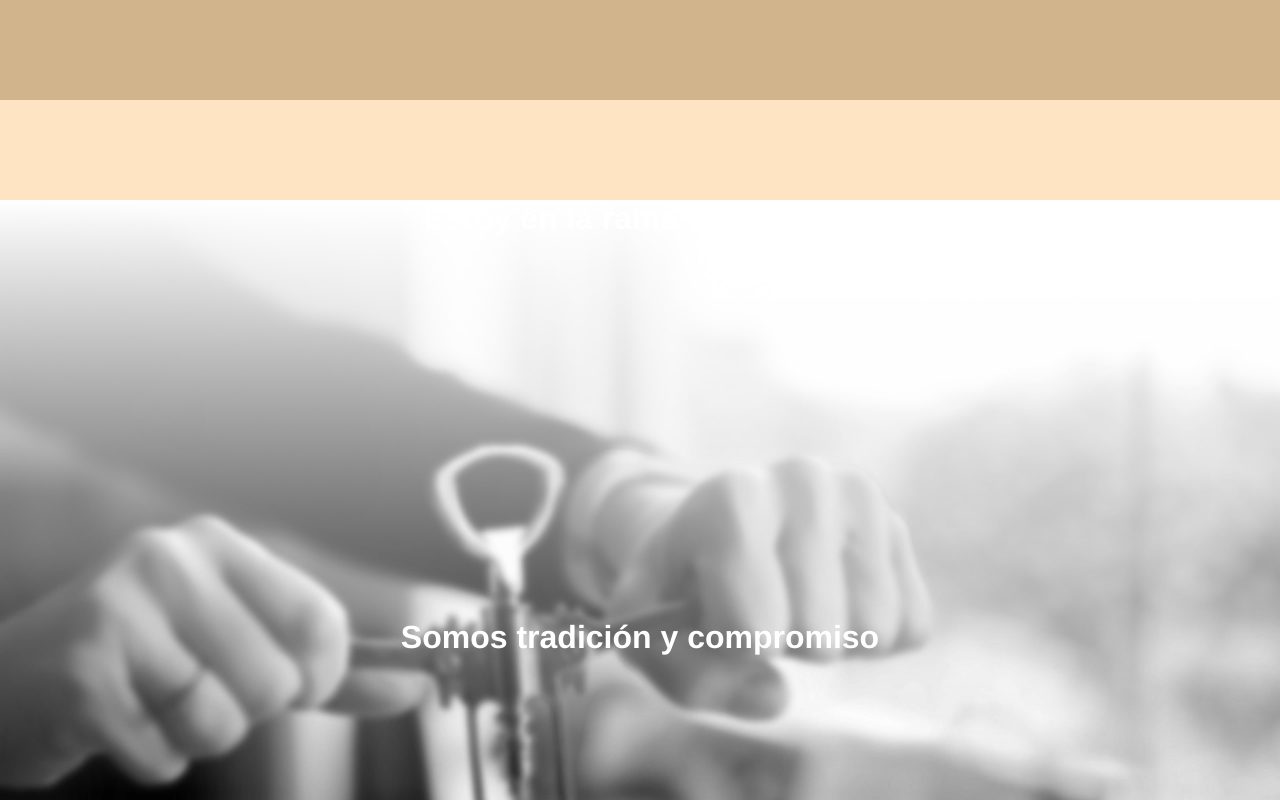
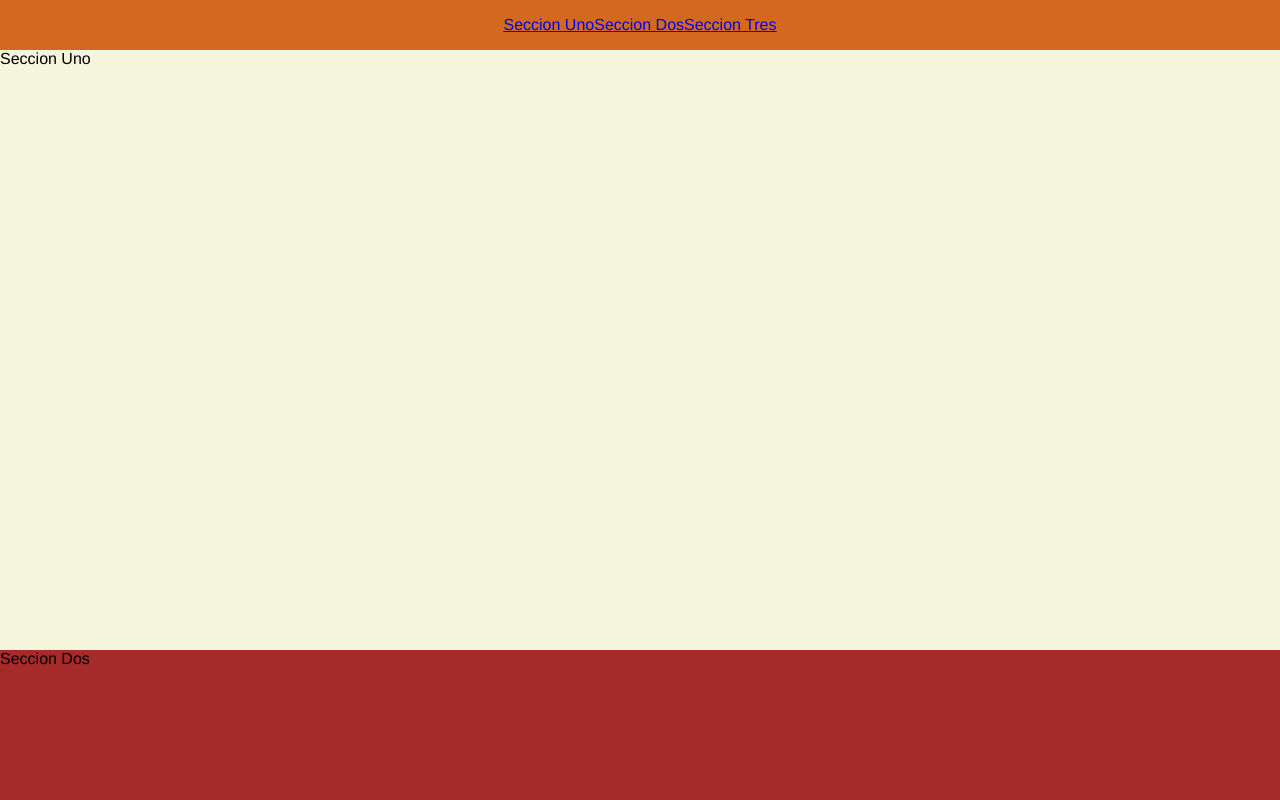
Before and after one commit to rebeldevelop/vinos-y-delicatessen-de-cartagena-web, a Vue app in the folder vinosydelicatessendecartagenaweb/: page /#/ in a window 1280 px wide. Shown: the top 800 px of the page. Built offline with nearby package versions, Linux system fonts and the light colour scheme; a web font is replaced by a local one.

Commit message:
creacion de ScrollPrueba.vue

```diff
--- /dev/null
+++ b/vinosydelicatessendecartagenaweb/src/components/ScrollPrueba.vue
@@ -0,0 +1,51 @@
+<template>
+  <div style="position:relative;">
+    <div class="navBar">
+        <nav>
+            <a href="#uno" data-ancla="uno">Seccion Uno</a>
+            <a href="#dos" data-ancla="dos" >Seccion Dos</a>
+            <a href="#tres" data-ancla="tres">Seccion Tres</a>
+        </nav>
+    </div>
+    <div name="uno" id="uno" style="height:600px;width:100%;background-color:beige;">
+        Seccion Uno
+    </div>
+    <div name="dos" id="dos" style="height:600px;width:100%;background-color:brown">
+        Seccion Dos
+    </div>
+    <div name="tres" id="tres" style="height:600px;width:100%;background-color:blue">
+        Seccion Tres
+    </div>
+  </div>
+</template>
+
+<script>
+export default {
+  name: 'ScrollPrueba',
+  data () {
+    return {
+    }
+  }
+  // computed : {}
+  // components: {}
+  // props: {}
+  // methods: {}
+  // created () {}
+  // mounted () {}
+}
+</script>
+
+<!-- Add "scoped" attribute to limit CSS to this component only -->
+<style scoped>
+.navBar{
+    /* position:fixed; */
+    top:0;
+    left:0;
+    width:100%;
+    height: 50px;
+    display: flex;
+    justify-content: center;
+    background-color:chocolate;
+    align-items: center;
+}
+</style>
--- a/vinosydelicatessendecartagenaweb/src/router/index.js
+++ b/vinosydelicatessendecartagenaweb/src/router/index.js
@@ -1,6 +1,6 @@
 import Vue from 'vue'
 import Router from 'vue-router'
-import Main from '@/components/Main'
+import ScrollPrueba from '@/components/ScrollPrueba'
 
 Vue.use(Router)
 
@@ -8,8 +8,8 @@ export default new Router({
   routes: [
     {
       path: '/',
-      name: 'Main',
-      component: Main
+      name: 'ScrollPrueba',
+      component: ScrollPrueba
     }
   ]
 })
```
